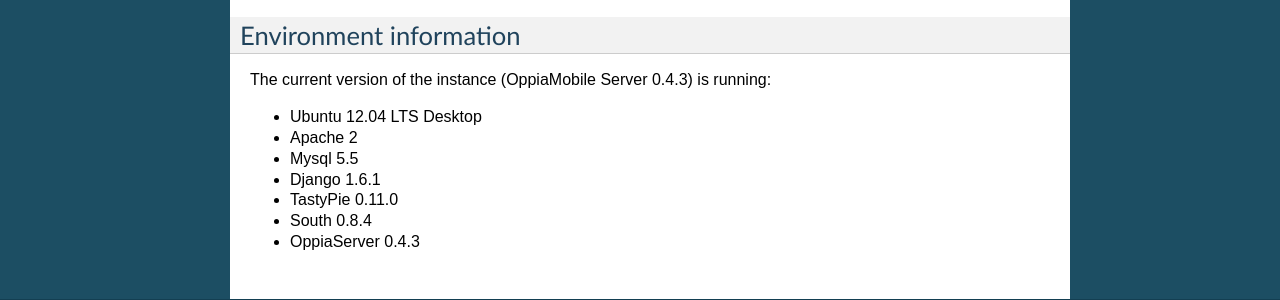
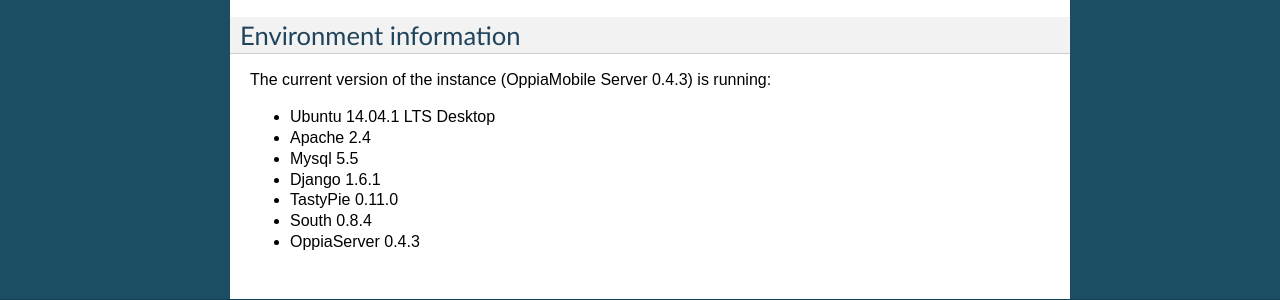
Before and after one commit to DigitalCampus/django-oppia, a Sphinx documentation site: the page built from docs/virtualbox.rst, in a window 1280 px wide. Shown: the part 520-820 px from the top of the page. Built offline with Sphinx 7.4.7, drawn with Linux system fonts in a browser that asks for light colours; the version number is read from the project's files by our own code.

Commit message:
update docs

```diff
--- a/docs/aws.rst
+++ b/docs/aws.rst
@@ -99,8 +99,8 @@
 -----------------------
 The current version of the instance (OppiaMobile Server 0.4.3) is running:
 
-* Ubuntu 12.04 LTS Server
-* Apache 2
+* Ubuntu 14.04.1 LTS Server
+* Apache 2.4
 * Mysql 5.5
 * Django 1.6.1
 * TastyPie 0.11.0
--- a/docs/virtualbox.rst
+++ b/docs/virtualbox.rst
@@ -30,8 +30,8 @@
 -----------------------
 The current version of the instance (OppiaMobile Server 0.4.3) is running:
 
-* Ubuntu 12.04 LTS Desktop
-* Apache 2
+* Ubuntu 14.04.1 LTS Desktop
+* Apache 2.4
 * Mysql 5.5
 * Django 1.6.1
 * TastyPie 0.11.0
```
